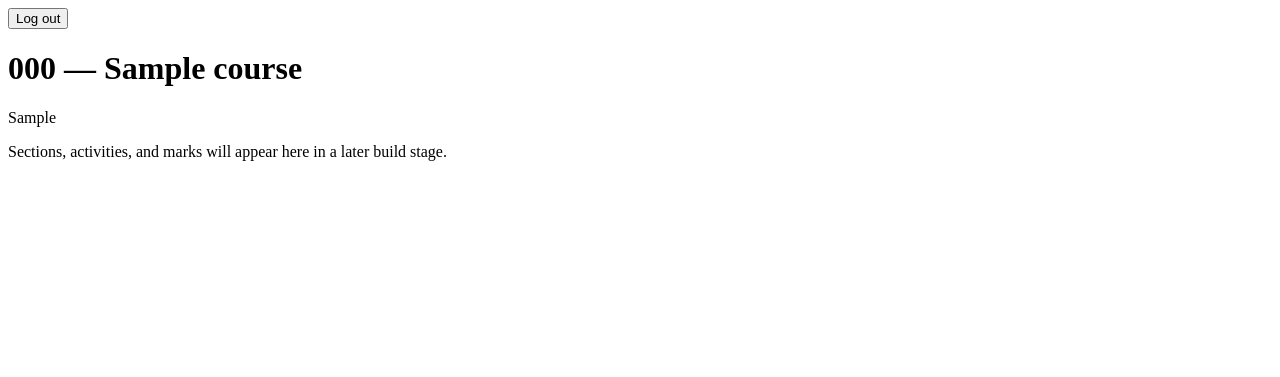
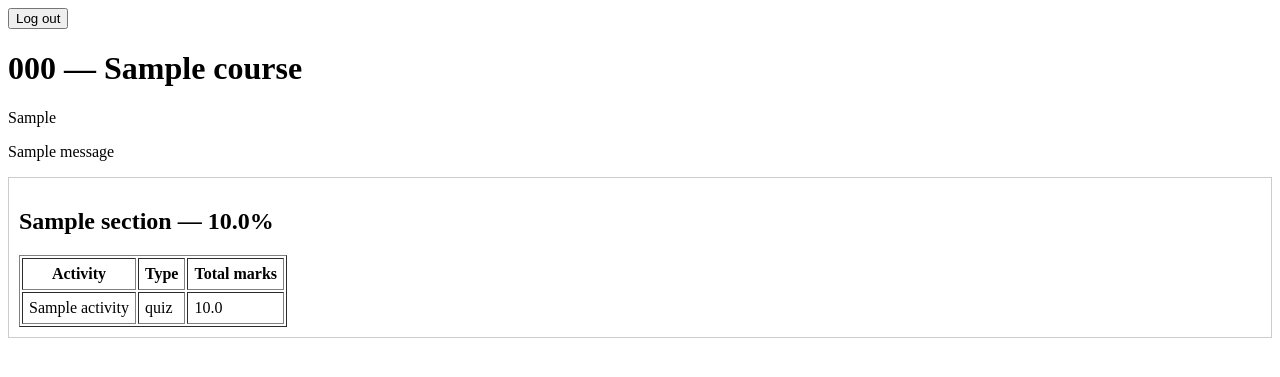
Before and after one commit to hassanayoub409/gradebook, a Flask app: page /courses/1 in a window 1280 px wide. Shown: the top 377 px of the page. Run offline with Flask 3, Linux system fonts and the light colour scheme; a user stored in the database is signed in; tables that the repository leaves empty hold one stand-in row (values such as "Sample post"); one stand-in notice (Sample message) is shown.

Commit message:
Add Section and Activity models with staff CRUD, rendered on course detail

```diff
--- a/app/courses/routes.py
+++ b/app/courses/routes.py
@@ -2,10 +2,11 @@ from flask import render_template, redirect, url_for, flash
 from flask_login import login_required, current_user
 
 from app.courses import courses_bp
-from app.courses.forms import CourseForm
+from app.courses.forms import CourseForm, SectionForm, ActivityForm
 from app.courses.permissions import staff_required, course_staff_required, enrolled_or_staff_required
 from app.extensions import db
 from app.models.course import Course, CourseStaff
+from app.models.academic import Section, Activity, ActivityTypeEnum
 
 
 @courses_bp.route("/courses/new", methods=["GET", "POST"])
@@ -61,3 +62,133 @@ def edit_course(course_id):
         flash("Course updated.", "success")
         return redirect(url_for("courses.course_detail", course_id=course.id))
     return render_template("courses/course_form.html", form=form, course=course)
+
+@courses_bp.route("/courses/<int:course_id>/sections/new", methods=["GET", "POST"])
+@login_required
+@course_staff_required
+def new_section(course_id):
+    course = Course.query.get_or_404(course_id)
+    form = SectionForm()
+    if form.validate_on_submit():
+        if Section.query.filter_by(course_id=course.id, name=form.name.data).first():
+            flash("A section with that name already exists in this course.", "danger")
+            return render_template("courses/section_form.html", form=form, course=course)
+
+        section = Section(course_id=course.id, name=form.name.data, weight=form.weight.data)
+        db.session.add(section)
+        db.session.commit()
+        flash(f"Section '{section.name}' added.", "success")
+        return redirect(url_for("courses.course_detail", course_id=course.id))
+
+    return render_template("courses/section_form.html", form=form, course=course)
+
+
+@courses_bp.route("/courses/<int:course_id>/sections/<int:section_id>/edit", methods=["GET", "POST"])
+@login_required
+@course_staff_required
+def edit_section(course_id, section_id):
+    course = Course.query.get_or_404(course_id)
+    section = Section.query.filter_by(id=section_id, course_id=course.id).first_or_404()
+    form = SectionForm(obj=section)
+    if form.validate_on_submit():
+        dup = Section.query.filter(
+            Section.course_id == course.id,
+            Section.name == form.name.data,
+            Section.id != section.id,
+        ).first()
+        if dup:
+            flash("A section with that name already exists in this course.", "danger")
+            return render_template("courses/section_form.html", form=form, course=course, section=section)
+
+        section.name = form.name.data
+        section.weight = form.weight.data
+        db.session.commit()
+        flash("Section updated.", "success")
+        return redirect(url_for("courses.course_detail", course_id=course.id))
+
+    return render_template("courses/section_form.html", form=form, course=course, section=section)
+
+
+@courses_bp.route("/courses/<int:course_id>/sections/<int:section_id>/delete", methods=["POST"])
+@login_required
+@course_staff_required
+def delete_section(course_id, section_id):
+    course = Course.query.get_or_404(course_id)
+    section = Section.query.filter_by(id=section_id, course_id=course.id).first_or_404()
+    db.session.delete(section)  # cascades to activities (and their marks, once that model exists)
+    db.session.commit()
+    flash(f"Section '{section.name}' and its activities were deleted.", "info")
+    return redirect(url_for("courses.course_detail", course_id=course.id))
+
+
+@courses_bp.route("/courses/<int:course_id>/sections/<int:section_id>/activities/new", methods=["GET", "POST"])
+@login_required
+@course_staff_required
+def new_activity(course_id, section_id):
+    course = Course.query.get_or_404(course_id)
+    section = Section.query.filter_by(id=section_id, course_id=course.id).first_or_404()
+    form = ActivityForm()
+    if form.validate_on_submit():
+        if Activity.query.filter_by(section_id=section.id, name=form.name.data).first():
+            flash("An activity with that name already exists in this section.", "danger")
+            return render_template("courses/activity_form.html", form=form, course=course, section=section)
+
+        activity = Activity(
+            section_id=section.id,
+            name=form.name.data,
+            activity_type=ActivityTypeEnum(form.activity_type.data),
+            total_marks=form.total_marks.data,
+        )
+        db.session.add(activity)
+        db.session.commit()
+        flash(f"Activity '{activity.name}' added.", "success")
+        return redirect(url_for("courses.course_detail", course_id=course.id))
+
+    return render_template("courses/activity_form.html", form=form, course=course, section=section)
+
+
+@courses_bp.route(
+    "/courses/<int:course_id>/sections/<int:section_id>/activities/<int:activity_id>/edit",
+    methods=["GET", "POST"],
+)
+@login_required
+@course_staff_required
+def edit_activity(course_id, section_id, activity_id):
+    course = Course.query.get_or_404(course_id)
+    section = Section.query.filter_by(id=section_id, course_id=course.id).first_or_404()
+    activity = Activity.query.filter_by(id=activity_id, section_id=section.id).first_or_404()
+    form = ActivityForm(obj=activity)
+    if form.validate_on_submit():
+        dup = Activity.query.filter(
+            Activity.section_id == section.id,
+            Activity.name == form.name.data,
+            Activity.id != activity.id,
+        ).first()
+        if dup:
+            flash("An activity with that name already exists in this section.", "danger")
+            return render_template("courses/activity_form.html", form=form, course=course, section=section, activity=activity)
+
+        activity.name = form.name.data
+        activity.activity_type = ActivityTypeEnum(form.activity_type.data)
+        activity.total_marks = form.total_marks.data
+        db.session.commit()
+        flash("Activity updated.", "success")
+        return redirect(url_for("courses.course_detail", course_id=course.id))
+
+    return render_template("courses/activity_form.html", form=form, course=course, section=section, activity=activity)
+
+
+@courses_bp.route(
+    "/courses/<int:course_id>/sections/<int:section_id>/activities/<int:activity_id>/delete",
+    methods=["POST"],
+)
+@login_required
+@course_staff_required
+def delete_activity(course_id, section_id, activity_id):
+    course = Course.query.get_or_404(course_id)
+    section = Section.query.filter_by(id=section_id, course_id=course.id).first_or_404()
+    activity = Activity.query.filter_by(id=activity_id, section_id=section.id).first_or_404()
+    db.session.delete(activity)  # cascades to marks, once that model exists
+    db.session.commit()
+    flash(f"Activity '{activity.name}' deleted.", "info")
+    return redirect(url_for("courses.course_detail", course_id=course.id))
--- a/app/templates/courses/course_detail.html
+++ b/app/templates/courses/course_detail.html
@@ -4,9 +4,66 @@
 <main>
     <h1>{{ course.code }} — {{ course.title }}</h1>
     <p>{{ course.term }} {{ "(unpublished)" if not course.is_published else "" }}</p>
-    {% if current_user.is_staff and course.has_staff(current_user) %}
-        <p><a href="{{ url_for('courses.edit_course', course_id=course.id) }}">Edit course</a></p>
+
+    {% with messages = get_flashed_messages(with_categories=true) %}
+        {% for category, message in messages %}
+            <p class="flash flash-{{ category }}">{{ message }}</p>
+        {% endfor %}
+    {% endwith %}
+
+    {% set is_course_staff = current_user.is_staff and course.has_staff(current_user) %}
+
+    {% if is_course_staff %}
+        <p>
+            <a href="{{ url_for('courses.edit_course', course_id=course.id) }}">Edit course</a>
+            &nbsp;|&nbsp;
+            <a href="{{ url_for('courses.new_section', course_id=course.id) }}">+ Add section</a>
+        </p>
+        {% set total_weight = course.sections | sum(attribute="weight") %}
+        <p><small>Total section weight: {{ total_weight }}%{% if total_weight != 100 %} (doesn't add up to 100% yet){% endif %}</small></p>
     {% endif %}
-    <p>Sections, activities, and marks will appear here in a later build stage.</p>
+
+    {% for section in course.sections %}
+    <section style="border:1px solid #ccc; padding:10px; margin-bottom:10px;">
+        <h2>{{ section.name }} — {{ section.weight }}%</h2>
+        {% if is_course_staff %}
+            <p>
+                <a href="{{ url_for('courses.edit_section', course_id=course.id, section_id=section.id) }}">Edit</a>
+                &nbsp;
+                <form method="POST" action="{{ url_for('courses.delete_section', course_id=course.id, section_id=section.id) }}" style="display:inline;" onsubmit="return confirm('Delete this section and all its activities?');">
+                    <input type="hidden" name="csrf_token" value="{{ csrf_token() }}">
+                    <button type="submit">Delete</button>
+                </form>
+                &nbsp;
+                <a href="{{ url_for('courses.new_activity', course_id=course.id, section_id=section.id) }}">+ Add activity</a>
+            </p>
+        {% endif %}
+
+        <table border="1" cellpadding="6">
+            <tr><th>Activity</th><th>Type</th><th>Total marks</th>{% if is_course_staff %}<th>Actions</th>{% endif %}</tr>
+            {% for activity in section.activities %}
+            <tr>
+                <td>{{ activity.name }}</td>
+                <td>{{ activity.activity_type.value }}</td>
+                <td>{{ activity.total_marks }}</td>
+                {% if is_course_staff %}
+                <td>
+                    <a href="{{ url_for('courses.edit_activity', course_id=course.id, section_id=section.id, activity_id=activity.id) }}">Edit</a>
+                    &nbsp;
+                    <form method="POST" action="{{ url_for('courses.delete_activity', course_id=course.id, section_id=section.id, activity_id=activity.id) }}" style="display:inline;" onsubmit="return confirm('Delete this activity?');">
+                        <input type="hidden" name="csrf_token" value="{{ csrf_token() }}">
+                        <button type="submit">Delete</button>
+                    </form>
+                </td>
+                {% endif %}
+            </tr>
+            {% else %}
+            <tr><td colspan="{{ 4 if is_course_staff else 3 }}">No activities in this section yet.</td></tr>
+            {% endfor %}
+        </table>
+    </section>
+    {% else %}
+    <p>No sections yet.</p>
+    {% endfor %}
 </main>
 {% endblock %}
```
Also changed, not shown: app/templates/courses/activity_form.html (added, +20 -0 lines), app/templates/courses/section_form.html (added, +19 -0 lines), migrations/versions/97bd03ea4f2d_add_section_and_activity_models.py (added, +49 -0 lines), README.md.
